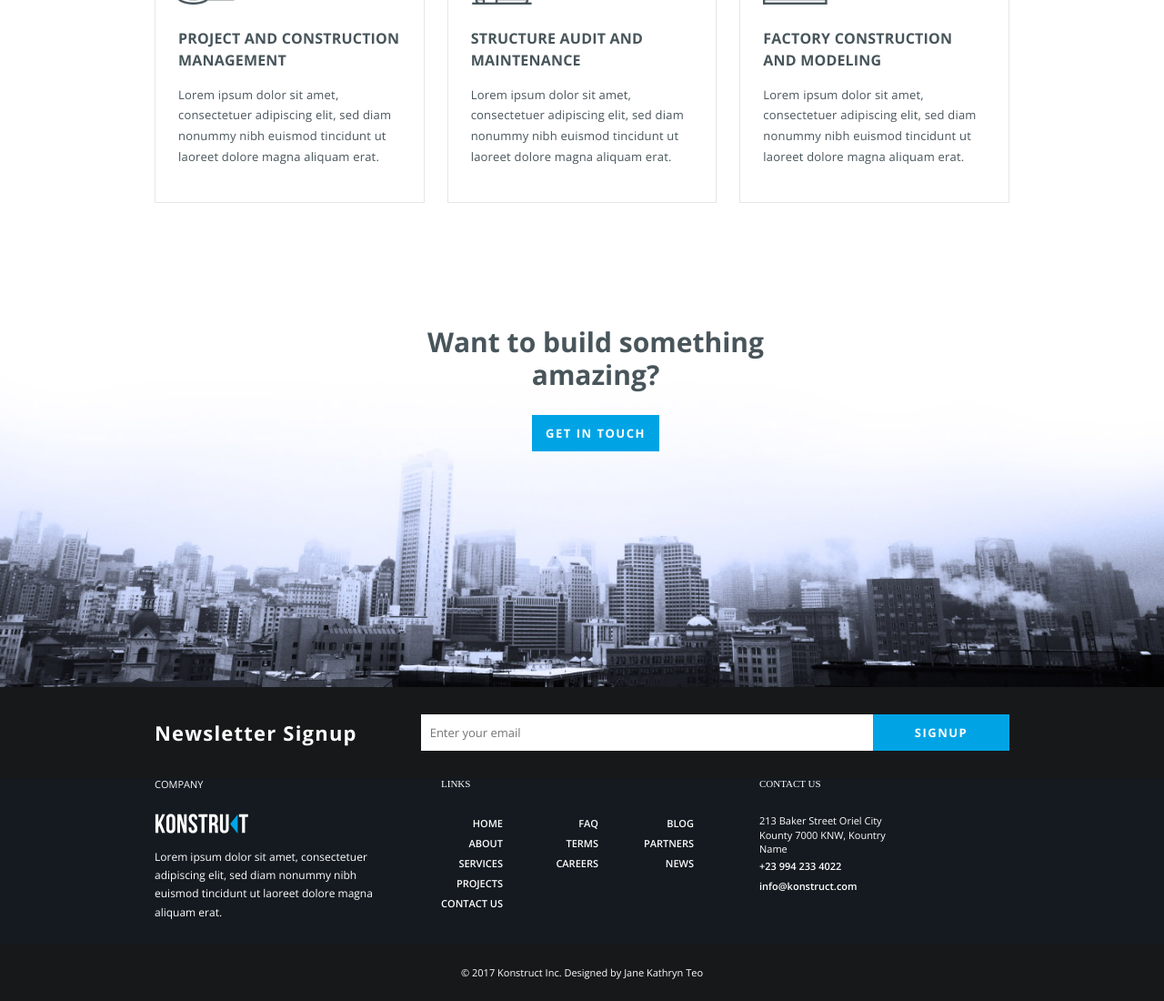
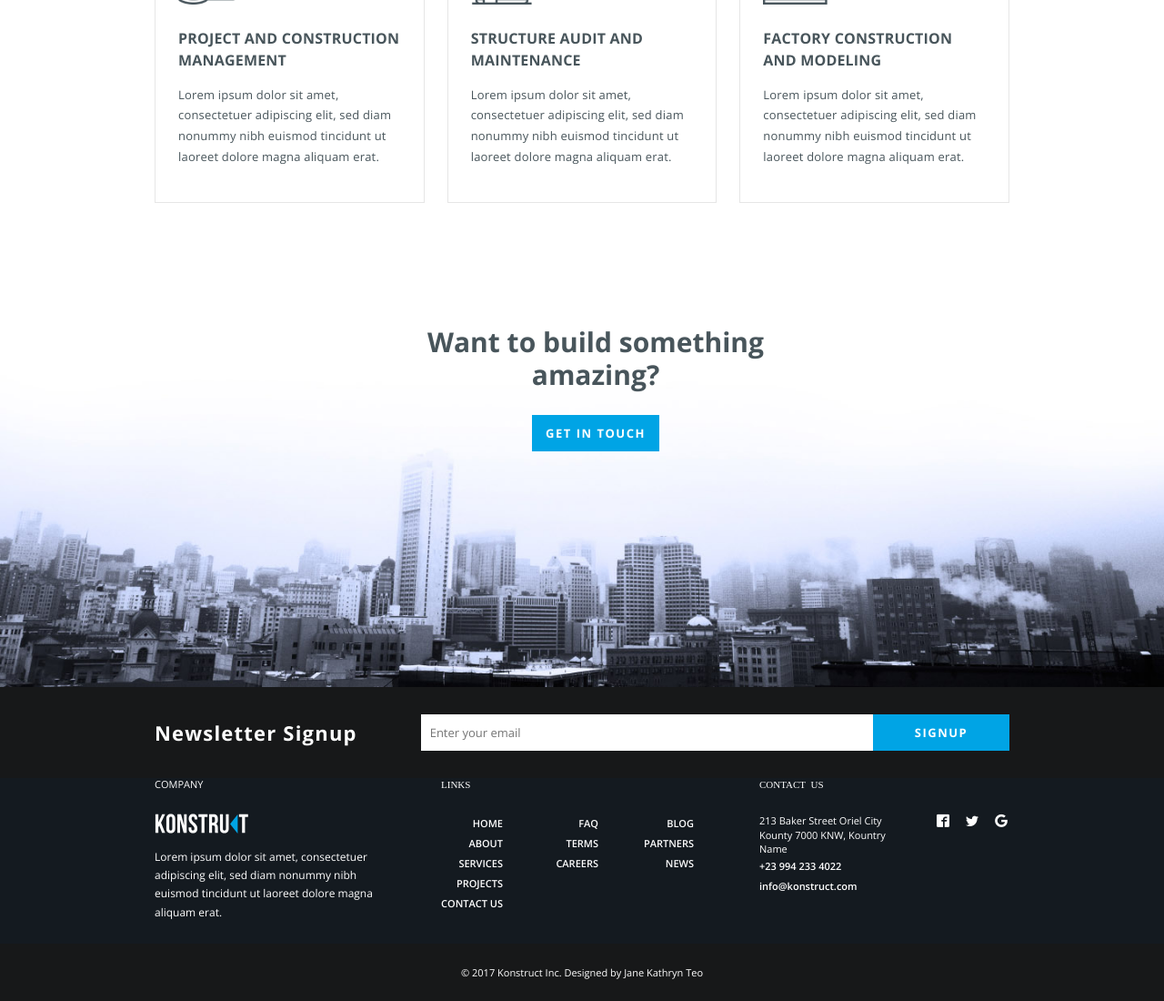
Before and after one commit to DedBanzaj/lessons, a plain HTML site: page konstruct/index.html in a window 1280 px wide. Shown: the part 1625-2725 px from the top of the page at 91% size. Drawn offline with nearby package versions, Linux system fonts and the light colour scheme; the site is published under a folder, as on GitHub Pages, so addresses that start at the root find nothing; files whose address does not match are found by name.

Commit message:
Update style.css

```diff
--- a/konstruct/css/style.css
+++ b/konstruct/css/style.css
@@ -1,8 +1,8 @@
 @charset "UTF-8";
 @font-face {
   font-family: "icomoon";
-  src: url("/fonts/icomoon.eot?288b5v");
-  src: url("/fonts/icomoon.eot?288b5v#iefix") format("embedded-opentype"), url("/fonts/icomoon.ttf?288b5v") format("truetype"), url("/fonts/icomoon.woff?288b5v") format("woff"), url("/fonts/icomoon.svg?288b5v#icomoon") format("svg");
+  src: url("../fonts/icomoon.eot?288b5v");
+  src: url("../fonts/icomoon.eot?288b5v#iefix") format("embedded-opentype"), url("../fonts/icomoon.ttf?288b5v") format("truetype"), url("../fonts/icomoon.woff?288b5v") format("woff"), url("../fonts/icomoon.svg?288b5v#icomoon") format("svg");
   font-weight: normal;
   font-style: normal;
   font-display: block;
```
